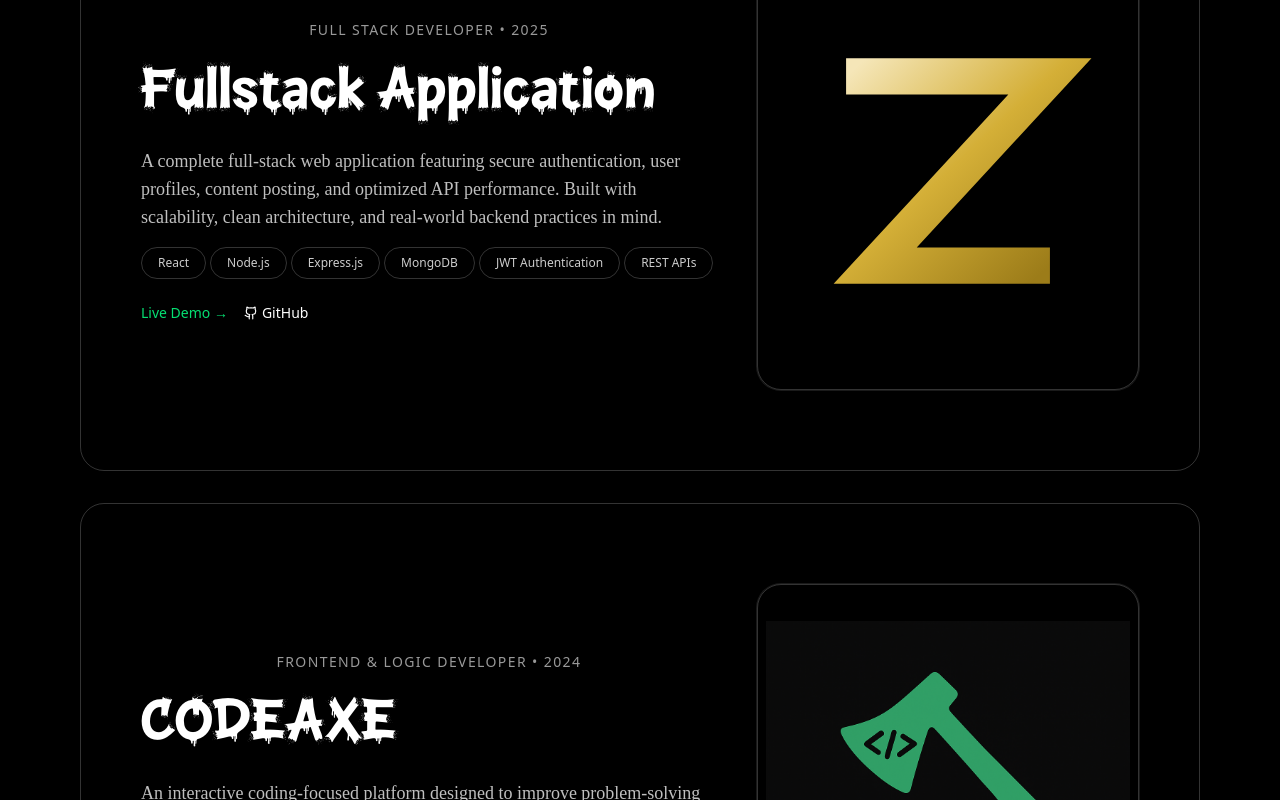
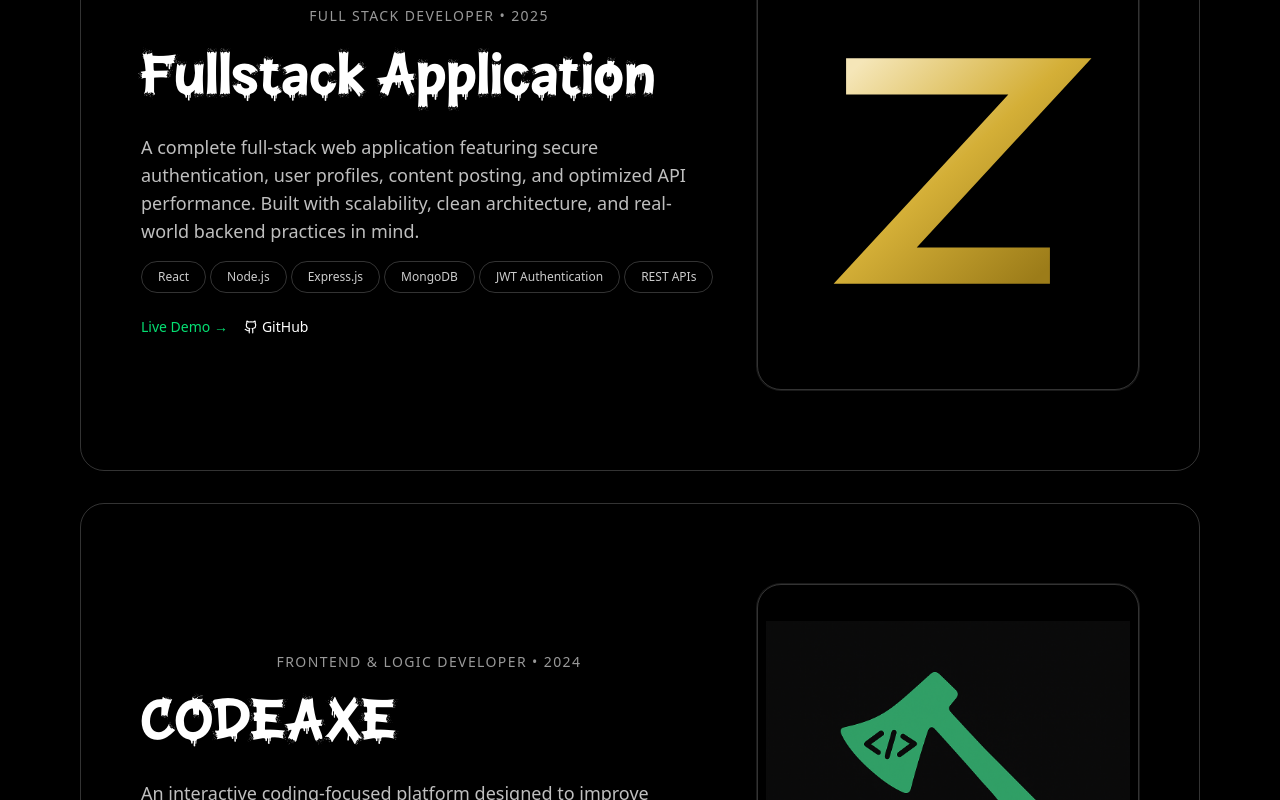
Before and after one commit to Ashishkapoor1469/Profressional-Portfolio, a React (Vite) app: page / in a window 1280 px wide. Shown: the part 4460-5260 px from the top of the page. Built offline with nearby package versions, Linux system fonts and the light colour scheme; a web font is replaced by a local one.

Commit message:
New updates

```diff
--- a/src/components/ui/section.jsx
+++ b/src/components/ui/section.jsx
@@ -46,7 +46,7 @@ export default function Section({
            {title}
           </h2>
 
-          <p style={{ fontFamily: "stars" }} className="text-sm text-start md:text-lg text-white/75">{description}</p>
+          <p className="text-sm text-start md:text-lg text-white/75">{description}</p>
 
           {/* TECH STACK */}
           {techStack.length > 0 && (
```
